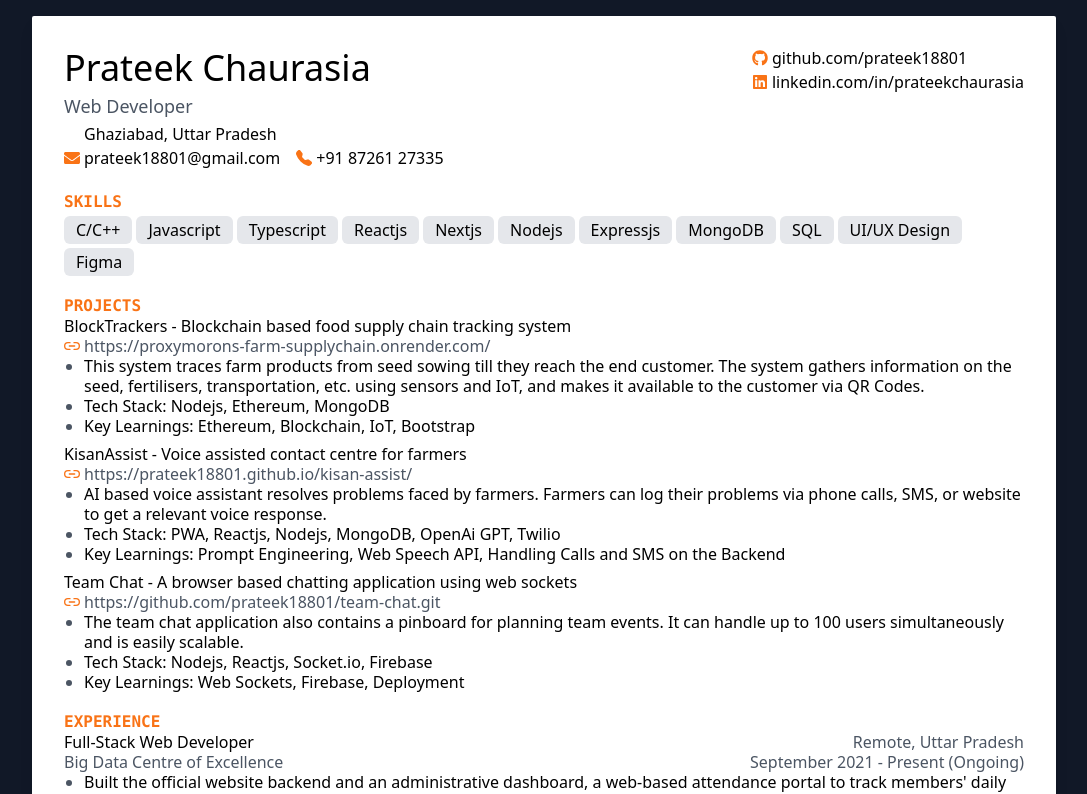
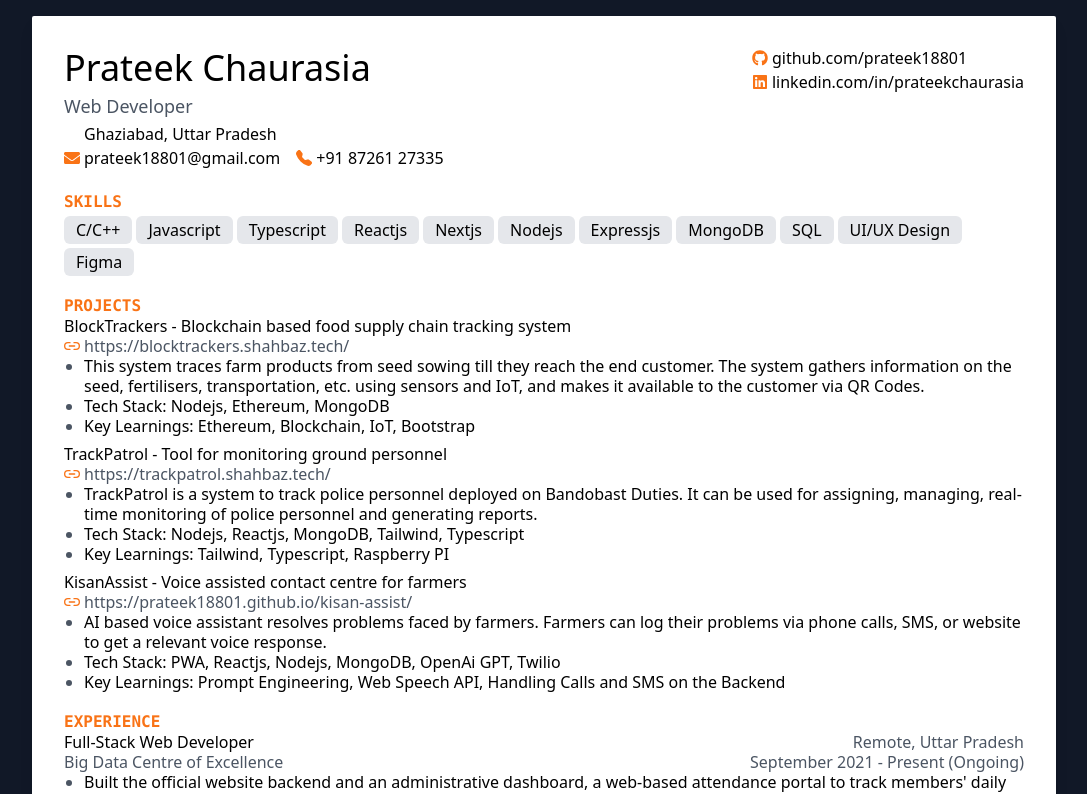
Before and after one commit to prateek18801/resume, a React (Vite) app: page / in a window 1280 px wide. Shown: the top 794 px of the page, without its empty margins (96-1183 px from the left). Built offline with nearby package versions, Linux system fonts and the light colour scheme; some icons are missing.

Commit message:
Update project trackpatrol

```diff
--- a/src/components/Projects.tsx
+++ b/src/components/Projects.tsx
@@ -13,10 +13,17 @@ const Projects = () => {
     const projects = [
         {
             title: "BlockTrackers - Blockchain based food supply chain tracking system",
-            url: "https://proxymorons-farm-supplychain.onrender.com/",
+            url: "https://blocktrackers.shahbaz.tech/",
             description: "This system traces farm products from seed sowing till they reach the end customer. The system gathers information on the seed, fertilisers, transportation, etc. using sensors and IoT, and makes it available to the customer via QR Codes.",
             stack: "Nodejs, Ethereum, MongoDB",
             learnings: "Ethereum, Blockchain, IoT, Bootstrap"
+        },
+        {
+            title: "TrackPatrol - Tool for monitoring ground personnel",
+            url: "https://trackpatrol.shahbaz.tech/",
+            description: "TrackPatrol is a system to track police personnel deployed on Bandobast Duties. It can be used for assigning, managing, real-time monitoring of police personnel and generating reports.",
+            stack: "Nodejs, Reactjs, MongoDB, Tailwind, Typescript",
+            learnings: "Tailwind, Typescript, Raspberry PI"
         },
         {
             title: "KisanAssist - Voice assisted contact centre for farmers",
@@ -24,13 +31,6 @@ const Projects = () => {
             description: "AI based voice assistant resolves problems faced by farmers. Farmers can log their problems via phone calls, SMS, or website to get a relevant voice response.",
             stack: "PWA, Reactjs, Nodejs, MongoDB, OpenAi GPT, Twilio",
             learnings: "Prompt Engineering, Web Speech API, Handling Calls and SMS on the Backend"
-        },
-        {
-            title: "Team Chat - A browser based chatting application using web sockets",
-            url: "https://github.com/prateek18801/team-chat.git",
-            description: "The team chat application also contains a pinboard for planning team events. It can handle up to 100 users simultaneously and is easily scalable.",
-            stack: "Nodejs, Reactjs, Socket.io, Firebase",
-            learnings: "Web Sockets, Firebase, Deployment"
         }
     ];
 
@@ -61,7 +61,7 @@ const ProjectCard = ({ title, url, description, stack, learnings }: ProjectCardP
                 <FiLink2 className='my-auto mr-1 text-orange-500' />
                 {url}
             </a>
-            <ul className='list-disc marker:text-gray-600 ml-5'>
+            <ul className='ml-5 list-disc marker:text-gray-600'>
                 <li>{description}</li>
                 <li>Tech Stack: {stack}</li>
                 <li>Key Learnings: {learnings}</li>
```
